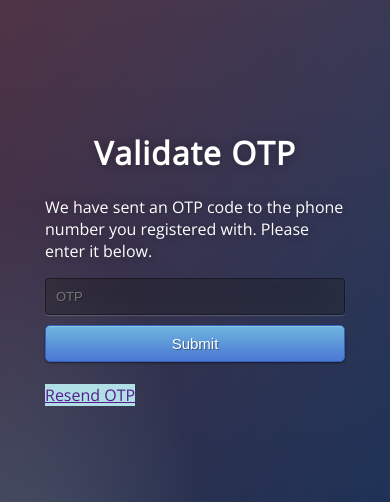
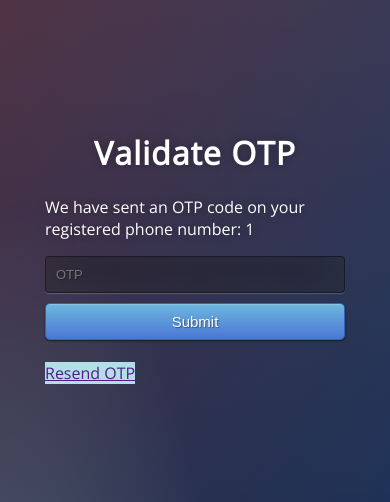
Before and after one commit to JanhviJoshi/risk-based-mfa, a Flask app: page /validate in a window 390 px wide. Shown: the part 162-664 px from the top of the page. Run offline with Flask 2, Linux system fonts and the light colour scheme; the visitor is signed in with stand-in values (Sample User, id 1).

Commit message:
Added code to fetch and display user registered phone number.

```diff
--- a/templates/validate.html
+++ b/templates/validate.html
@@ -13,7 +13,7 @@
         <h1>Validate OTP</h1>
         <form action="/validate" method="POST">
             <div class="container">
-                <p>We have sent an OTP code to the phone number you registered with. Please enter it below.</p>
+                <p>We have sent an OTP code on your registered phone number: {{ phone_number }}</p>
                 <input type="tel" placeholder="OTP" id="otp_code" name="otp_code" required><br>
                 <button type="submit" class="btn btn-primary btn-block btn-large">Submit</button>
             </div>
```
